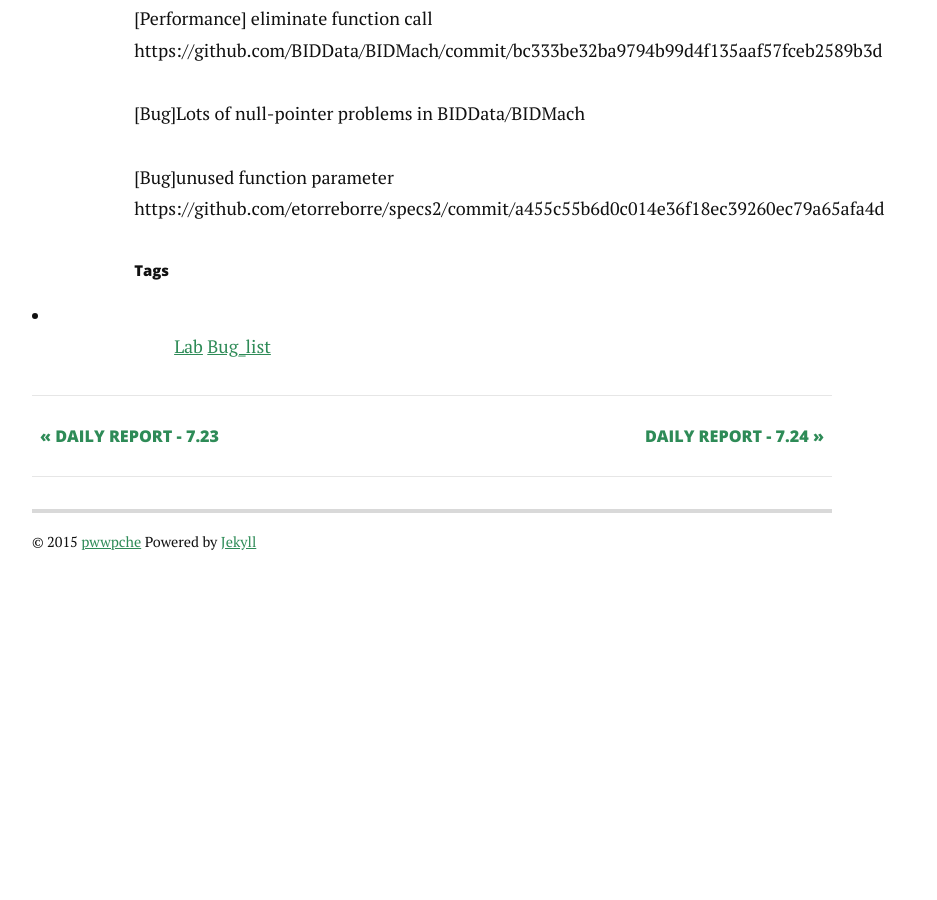
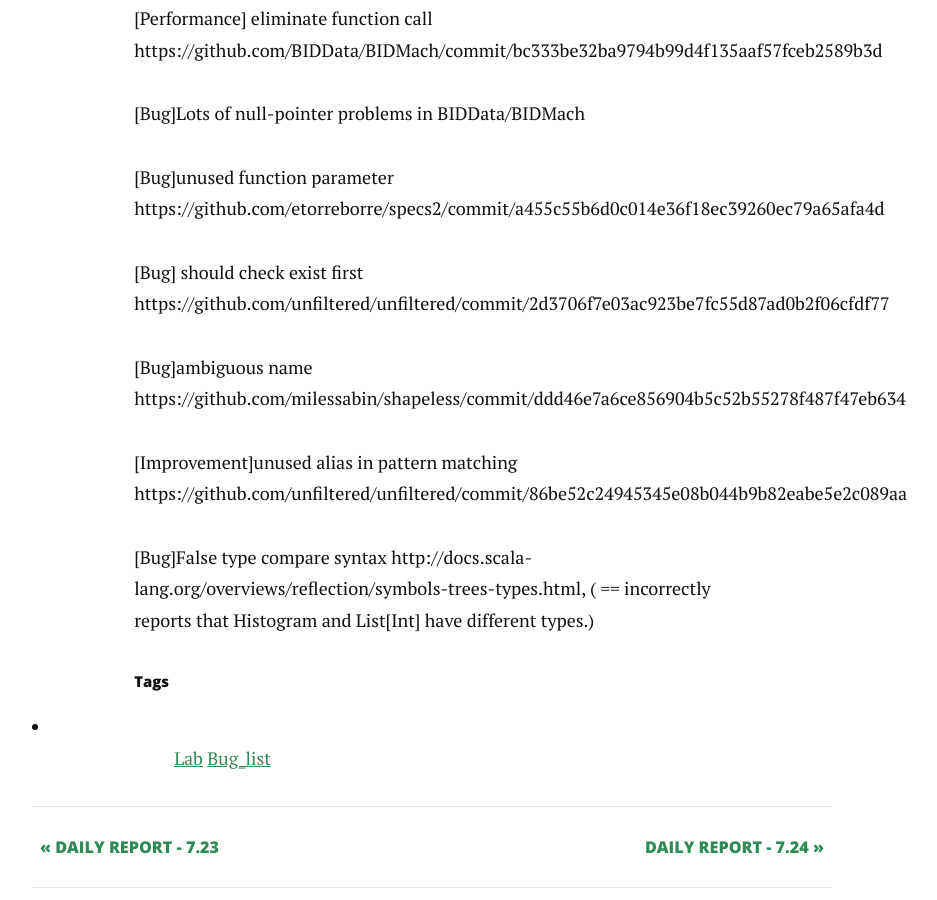
Before and after one commit to pwwpche/Github_site_source, a Jekyll site: the page built from _posts/2015-7-24-a. Current bug list.markdown, in a window 1280 px wide and 900 px high, scrolled down 13185 px. Shown: the whole window, without its empty margins (208-1145 px from the left). Built offline with Jekyll 4.4.1, drawn with Linux system fonts in a browser that asks for light colours; nearby versions of some CDN libraries; Markdown is read by kramdown in place of the engine named in the settings; before the commit the page ends 13803 px from its top, so only the background shows below that.

Commit message:
add daily report 8-12

```diff
--- a/_posts/2015-7-24-a. Current bug list.markdown
+++ b/_posts/2015-7-24-a. Current bug list.markdown
@@ -398,3 +398,15 @@ https://github.com/BIDData/BIDMach/commit/bc333be32ba9794b99d4f135aaf57fceb2589b
 
 [Bug]unused function parameter
 https://github.com/etorreborre/specs2/commit/a455c55b6d0c014e36f18ec39260ec79a65afa4d
+
+[Bug] should check exist first
+https://github.com/unfiltered/unfiltered/commit/2d3706f7e03ac923be7fc55d87ad0b2f06cfdf77
+
+[Bug]ambiguous name
+https://github.com/milessabin/shapeless/commit/ddd46e7a6ce856904b5c52b55278f487f47eb634
+
+[Improvement]unused alias in pattern matching
+https://github.com/unfiltered/unfiltered/commit/86be52c24945345e08b044b9b82eabe5e2c089aa
+
+[Bug]False type compare syntax
+http://docs.scala-lang.org/overviews/reflection/symbols-trees-types.html, ( == incorrectly reports that Histogram and List[Int] have different types.)
```
Also changed, not shown: _posts/2015-7-29-a. Catagorized bug list.markdown (+9 -12 lines), _posts/Report/2015-8-12-a.Daily Report - 8.12.markdown (added, +19 -0 lines), _posts/Report/2015-8-11-a.Daily Report - 8.11 - Copy.markdown (renamed from _posts/Report/2015-8-11-a.Daily Report - 8.11.markdown).
